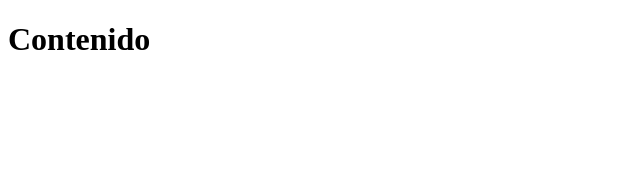
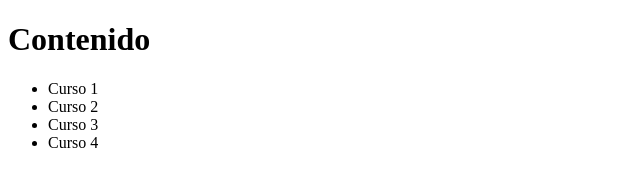
Before and after one commit to AnthonyNav/Alura_Git_And_GitHub, a plain HTML site: page index.html in a window 1280 px wide. Shown: the whole page, without its empty margins (0-640 px from the left). Drawn offline with Linux system fonts and the light colour scheme.

Commit message:
agregando la lista de cursos

```diff
--- a/index.html
+++ b/index.html
@@ -8,5 +8,11 @@
 </head>
 <body>
     <h1>Contenido</h1>
+    <ul>
+        <li>Curso 1</li>
+        <li>Curso 2</li>
+        <li>Curso 3</li>
+        <li>Curso 4</li>
+    </ul>
 </body>
 </html>
```
